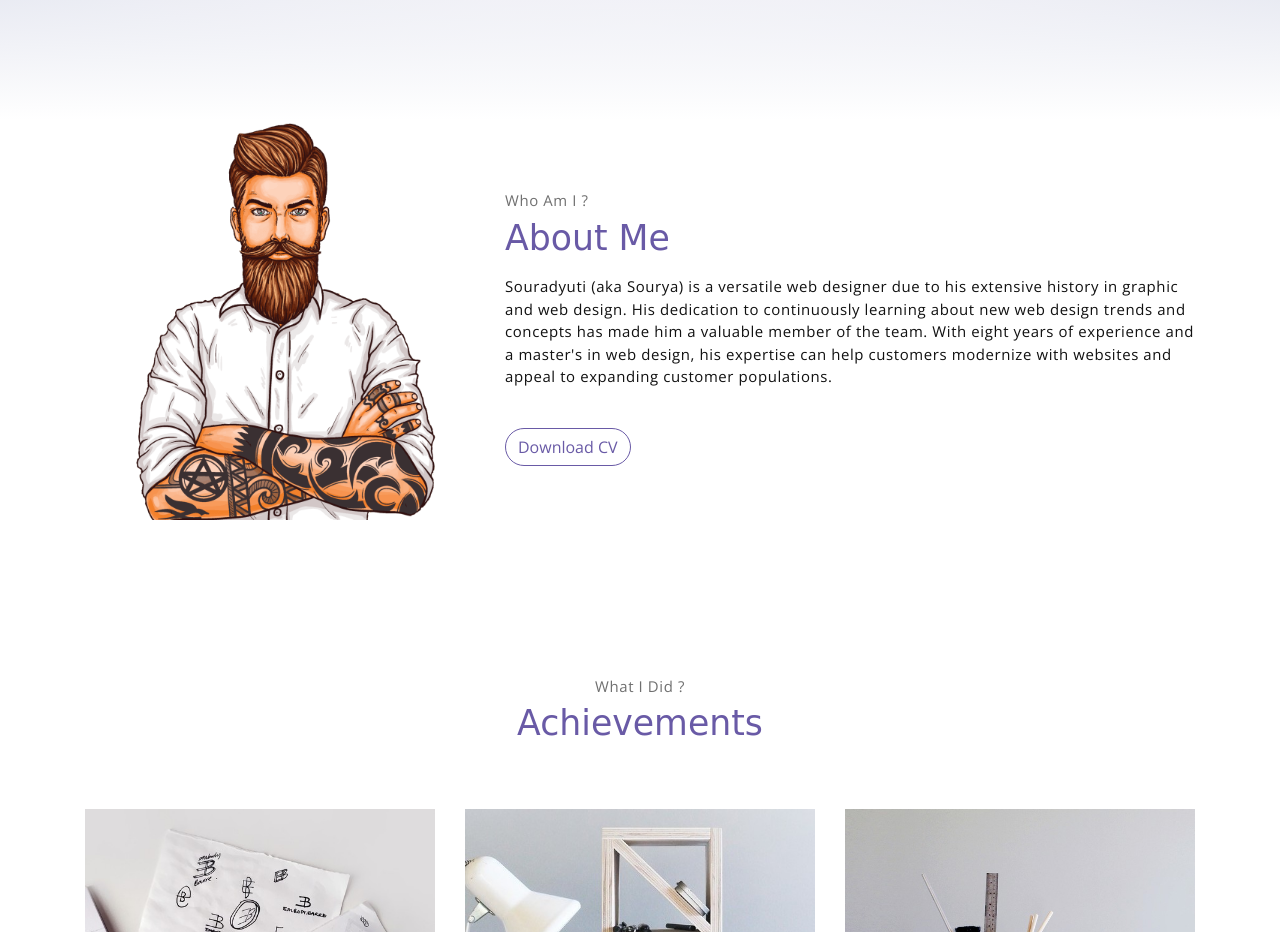
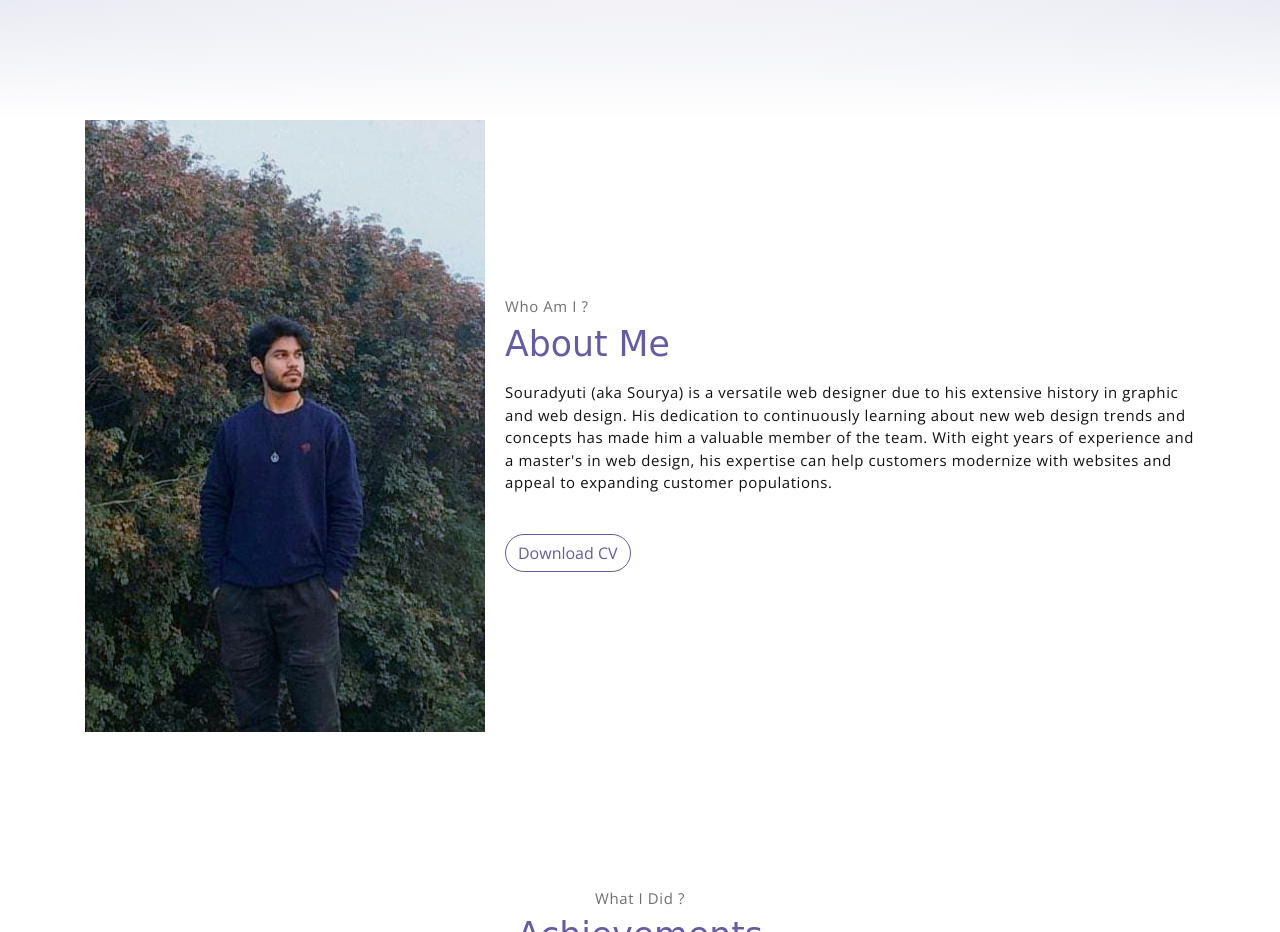
Before and after one commit to sourya21/portfolio, a plain HTML site: page index.html in a window 1280 px wide. Shown: the part 680-1612 px from the top of the page. Drawn offline with nearby package versions, Linux system fonts and the light colour scheme; a web font is replaced by a local one.

Commit message:
Update index.html

```diff
--- a/index.html
+++ b/index.html
@@ -69,7 +69,7 @@
             <!-- about wrapper -->
             <div class="about">
                 <div class="about-img-holder">
-                    <img src="assets/imgs/man.png" class="about-img" alt="Download free bootstrap 4 landing page, free boootstrap 4 templates, Download free bootstrap 4.1 landing page, free boootstrap 4.1.1 templates, meyawo Landing page">
+                    <img src="photo_2022-11-26_12-26-50.jpg" class="about-img" alt="Download free bootstrap 4 landing page, free boootstrap 4 templates, Download free bootstrap 4.1 landing page, free boootstrap 4.1.1 templates, meyawo Landing page">
                 </div>
                 <div class="about-caption">
                     <p class="section-subtitle">Who Am I ?</p>
```
